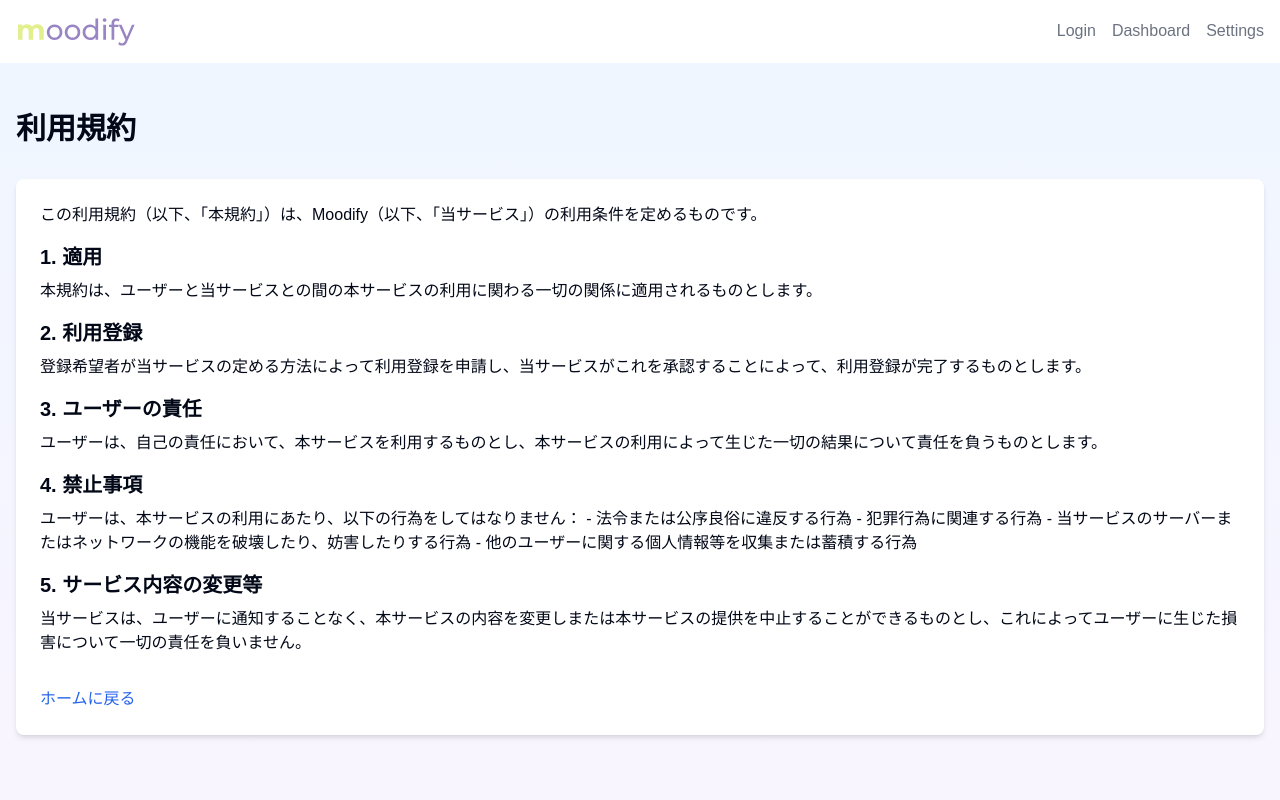
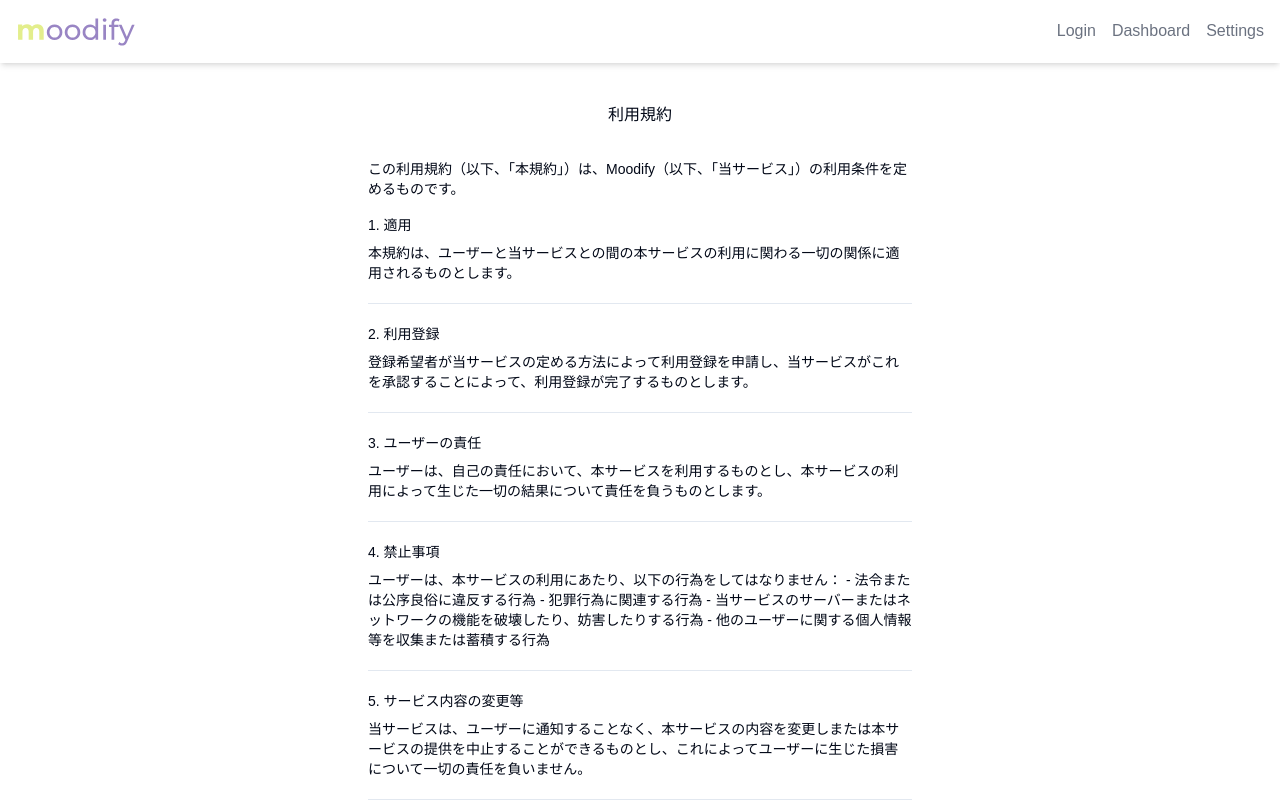
Before and after one commit to akkie8/moodify-web, a Next.js app: page /terms in a window 1280 px wide. Shown: the top 800 px of the page. Built offline with nearby package versions, Linux system fonts and the light colour scheme.

Commit message:
fix:利用規約のレイアウト統一#20

```diff
--- a/src/app/(static)/terms/page.tsx
+++ b/src/app/(static)/terms/page.tsx
@@ -2,43 +2,39 @@ import Link from 'next/link';
 
 export default function TermsOfService() {
   return (
-    <div className='min-h-screen bg-gradient-to-b from-blue-50 to-purple-50 py-12'>
-      <div className='container mx-auto px-4'>
-        <h1 className='text-3xl font-bold mb-8'>利用規約</h1>
-        <div className='bg-white rounded-lg shadow-md p-6'>
+    <div className='container max-w-md mx-0 px-4 py-10 text-sm md:max-w-xl md:mx-auto'>
+      <h1 className='mb-8 text-base font-medium md:text-center'>利用規約</h1>
       <p className='mb-4'>
         この利用規約（以下、「本規約」）は、Moodify（以下、「当サービス」）の利用条件を定めるものです。
       </p>
-          <h2 className='text-xl font-semibold mb-2'>1. 適用</h2>
-          <p className='mb-4'>
+      <h2 className='mb-2 text-sm'>1. 適用</h2>
+      <p className='mb-5 pb-5 border-b'>
         本規約は、ユーザーと当サービスとの間の本サービスの利用に関わる一切の関係に適用されるものとします。
       </p>
-          <h2 className='text-xl font-semibold mb-2'>2. 利用登録</h2>
-          <p className='mb-4'>
+      <h2 className='mb-2 text-sm'>2. 利用登録</h2>
+      <p className='mb-5 pb-5 border-b'>
         登録希望者が当サービスの定める方法によって利用登録を申請し、当サービスがこれを承認することによって、利用登録が完了するものとします。
       </p>
-          <h2 className='text-xl font-semibold mb-2'>3. ユーザーの責任</h2>
-          <p className='mb-4'>
+      <h2 className='mb-2 text-sm'>3. ユーザーの責任</h2>
+      <p className='mb-5 pb-5 border-b'>
         ユーザーは、自己の責任において、本サービスを利用するものとし、本サービスの利用によって生じた一切の結果について責任を負うものとします。
       </p>
-          <h2 className='text-xl font-semibold mb-2'>4. 禁止事項</h2>
-          <p className='mb-4'>
+      <h2 className='mb-2 text-sm'>4. 禁止事項</h2>
+      <p className='mb-5 pb-5 border-b'>
         ユーザーは、本サービスの利用にあたり、以下の行為をしてはなりません： -
         法令または公序良俗に違反する行為 - 犯罪行為に関連する行為 -
         当サービスのサーバーまたはネットワークの機能を破壊したり、妨害したりする行為 -
         他のユーザーに関する個人情報等を収集または蓄積する行為
       </p>
-          <h2 className='text-xl font-semibold mb-2'>5. サービス内容の変更等</h2>
-          <p className='mb-4'>
+      <h2 className='mb-2 text-sm'>5. サービス内容の変更等</h2>
+      <p className='mb-5 pb-5 border-b'>
         当サービスは、ユーザーに通知することなく、本サービスの内容を変更しまたは本サービスの提供を中止することができるものとし、これによってユーザーに生じた損害について一切の責任を負いません。
       </p>
-          <p className='mt-8'>
+      <p className='text-center'>
         <Link href='/' className='text-blue-600 hover:underline'>
           ホームに戻る
         </Link>
       </p>
     </div>
-      </div>
-    </div>
   );
 }
```
Lines whose indentation alone changed are shown as unchanged.
